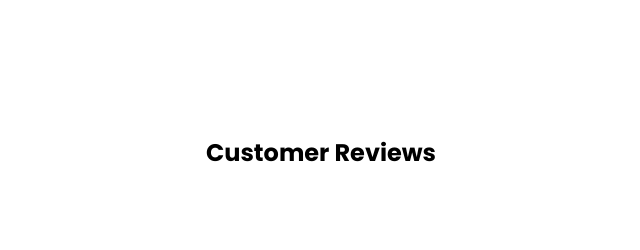
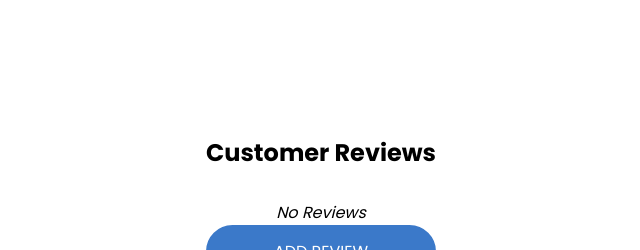
Before and after one commit to shinojeattath/Travel-Together, a Django app: page /Delhi in a window 1280 px wide. Shown: the part 2315-2565 px from the top of the page, without its empty margins (319-959 px from the left). Run offline with Django 5.2, Linux system fonts and the light colour scheme; data that the repository does not hold is empty.

Commit message:
add review button

```diff
--- a/templates/Delhi.html
+++ b/templates/Delhi.html
@@ -161,9 +161,10 @@ Experience the dynamic charm and cultural diversity of New Delhi, India's vibran
       </section>
       <div class="review-section">
         <h2>Customer Reviews</h2>
+        {% if reviews %}
+        <div class="reviews-container">
+                {% for  review in reviews %}
 
-        <div class="reviews-container">
-        {% for  review in reviews %}
             <div class="review">
                 <div class="reviewer">
                 {% for image in image %}
@@ -175,9 +176,13 @@ Experience the dynamic charm and cultural diversity of New Delhi, India's vibran
                 </div>
                 <p class="review-text">"{{review.review}}"</p>
             </div>
+            {% endfor %}
         </div>
-        {% endfor %}
+
+        {% else %}
+        <p class="review-text">No Reviews</p>
         <a href="{% url 'reviewpage' %}" class="btn btn-primary">Add Review</a>
+        {% endif %}
     </div>
       <section class="cta" id="contact">
         <div class="container">
--- a/templates/idukki.html
+++ b/templates/idukki.html
@@ -180,6 +180,7 @@
 
         {% else %}
         <p class="review-text">No Reviews</p>
+        <a href="{% url 'reviewpage' %}" class="btn btn-primary">Add Review</a>
         {% endif %}
     </div>
       <section class="cta" id="contact">
```
